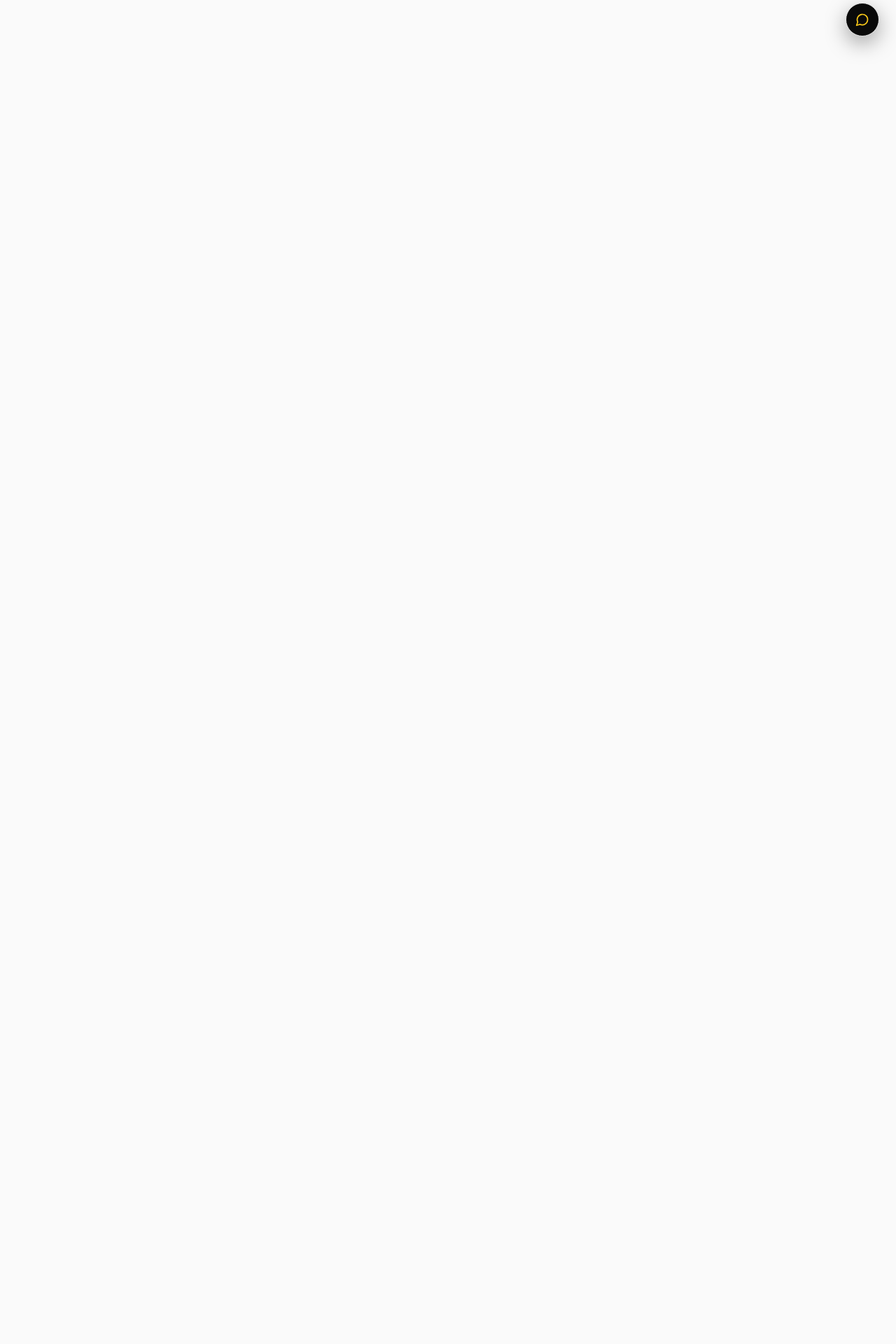
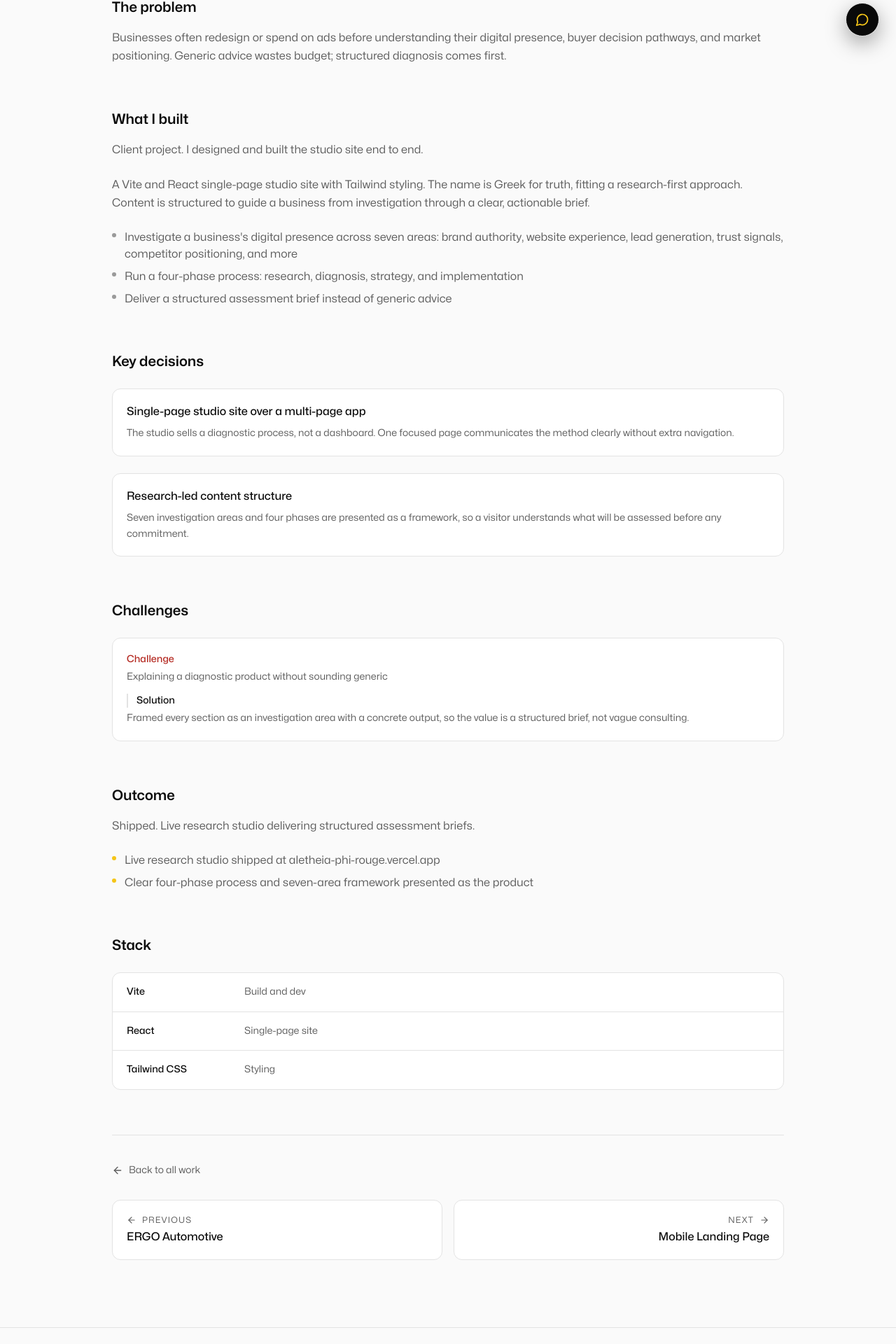
Before and after one commit to Arem-ee/arem, a Next.js app: page /work/aletheia in a window 1280 px wide. Before the commit this address had no page. Shown: the part 716-2636 px from the top of the page at 70% size. Before the commit the page ends 800 px from the top, so only its background shows below. Built offline with nearby package versions, Linux system fonts and the light colour scheme.

Commit message:
work case studies: /work/[slug] 8-part pages, row title + case-study links, /projects redirect, sitemap

```diff
--- a/next.config.ts
+++ b/next.config.ts
@@ -27,6 +27,13 @@ const nextConfig: NextConfig = {
   poweredByHeader: false,
   compress: true,
   reactStrictMode: true,
+  redirects: async () => [
+    {
+      source: "/projects/:slug",
+      destination: "/work/:slug",
+      permanent: true,
+    },
+  ],
   turbopack: {
     root: process.cwd(),
   },
--- a/src/app/sitemap.ts
+++ b/src/app/sitemap.ts
@@ -21,7 +21,7 @@ export default function sitemap(): MetadataRoute.Sitemap {
   }));
 
   const projectRoutes = getAllProjectSlugs().map((slug) => ({
-    url: `${baseUrl}/projects/${slug}`,
+    url: `${baseUrl}/work/${slug}`,
     lastModified: new Date(),
     changeFrequency: "monthly" as const,
     priority: 0.7,
--- a/src/app/projects/[slug]/page.tsx
+++ b/src/app/work/[slug]/page.tsx
@@ -1,7 +1,8 @@
 import * as React from "react";
 import Link from "next/link";
 import { notFound } from "next/navigation";
-import { ArrowLeft, ExternalLink } from "lucide-react";
+import { ArrowLeft, ArrowRight, ExternalLink } from "lucide-react";
+import type { Metadata } from "next";
 
 import { Container } from "@/components/ui/container";
 import { Button } from "@/components/ui/button";
@@ -10,12 +11,12 @@ import { Badge } from "@/components/ui/badge";
 import { PageLayout } from "@/components/layout/page-layout";
 import { GitHubIcon } from "@/lib/icons";
 import {
+  getAdjacentProjects,
   getAllProjectSlugs,
   getProjectBySlug,
 } from "@/data/projects";
 import { constructMetadata, projectSchema } from "@/lib/seo";
 import { siteConfig } from "@/constants";
-import type { Metadata } from "next";
 
 interface Props {
   params: Promise<{ slug: string }>;
@@ -30,22 +31,23 @@ export async function generateMetadata({ params }: Props): Promise<Metadata> {
   const project = getProjectBySlug(slug);
   if (!project) return {};
   return constructMetadata({
-    title: project.title,
+    title: `${project.title} case study`,
     description: project.description,
-    path: `/projects/${project.slug}`,
+    path: `/work/${project.slug}`,
   });
 }
 
-export default async function ProjectPage({ params }: Props) {
+export default async function CaseStudyPage({ params }: Props) {
   const { slug } = await params;
   const project = getProjectBySlug(slug);
   if (!project) notFound();
+  const { prev, next } = getAdjacentProjects(slug);
 
   const projectSchemaStr = JSON.stringify(
     projectSchema({
       name: project.title,
       description: project.description,
-      url: `${siteConfig.url}/projects/${project.slug}`,
+      url: `${siteConfig.url}/work/${project.slug}`,
     })
   );
 
@@ -57,14 +59,6 @@ export default async function ProjectPage({ params }: Props) {
       />
       <section className="border-b py-16 md:py-32">
         <Container size="md">
-          <Link
-            href="/#work"
-            className="mb-8 inline-flex items-center gap-2 text-sm text-muted-foreground transition-colors hover:text-foreground"
-          >
-            <ArrowLeft className="h-4 w-4" />
-            Back to work
-          </Link>
-
           <div className="mb-6 flex items-center gap-4">
             <div className="flex h-14 w-14 shrink-0 items-center justify-center rounded-xl bg-primary">
               <span className="text-lg font-bold tracking-tight text-primary-foreground">
@@ -74,7 +68,7 @@ export default async function ProjectPage({ params }: Props) {
             <div className="flex flex-wrap items-center gap-3">
               <Badge>{project.category}</Badge>
               <span className="text-xs uppercase tracking-widest text-muted-foreground">
-                Status: {project.statusNote}
+                {project.statusNote}
               </span>
             </div>
           </div>
@@ -98,7 +92,7 @@ export default async function ProjectPage({ params }: Props) {
             ))}
           </div>
 
-          <div className="flex gap-3">
+          <div className="flex flex-wrap gap-3">
             {project.liveUrl && (
               <Button variant="primary" asChild>
                 <Link href={project.liveUrl} target="_blank" rel="noopener noreferrer">
@@ -123,12 +117,14 @@ export default async function ProjectPage({ params }: Props) {
         <Container size="md">
           <div className="space-y-16">
             <div>
-              <h2 className="mb-4 text-xl font-semibold">The Problem</h2>
+              <h2 className="mb-4 text-xl font-semibold">The problem</h2>
               <p className="leading-relaxed text-muted-foreground">{project.problem}</p>
             </div>
 
             <div>
-              <h2 className="mb-4 text-xl font-semibold">Goals</h2>
+              <h2 className="mb-4 text-xl font-semibold">What I built</h2>
+              <p className="mb-6 leading-relaxed text-muted-foreground">{project.role}</p>
+              <p className="mb-6 leading-relaxed text-muted-foreground">{project.architecture}</p>
               <ul className="space-y-2">
                 {project.goals.map((goal, i) => (
                   <li key={i} className="flex items-start gap-3 text-muted-foreground">
@@ -140,12 +136,7 @@ export default async function ProjectPage({ params }: Props) {
             </div>
 
             <div>
-              <h2 className="mb-4 text-xl font-semibold">Architecture</h2>
-              <p className="leading-relaxed text-muted-foreground">{project.architecture}</p>
-            </div>
-
-            <div>
-              <h2 className="mb-6 text-xl font-semibold">Technical Decisions</h2>
+              <h2 className="mb-6 text-xl font-semibold">Key decisions</h2>
               <div className="space-y-6">
                 {project.technicalDecisions.map((td, i) => (
                   <div key={i} className="rounded-lg border bg-card p-5">
@@ -157,7 +148,7 @@ export default async function ProjectPage({ params }: Props) {
             </div>
 
             <div>
-              <h2 className="mb-6 text-xl font-semibold">Challenges & Solutions</h2>
+              <h2 className="mb-6 text-xl font-semibold">Challenges</h2>
               <div className="space-y-6">
                 {project.challenges.map((c, i) => (
                   <div key={i} className="rounded-lg border bg-card p-5">
@@ -171,7 +162,8 @@ export default async function ProjectPage({ params }: Props) {
             </div>
 
             <div>
-              <h2 className="mb-4 text-xl font-semibold">Results</h2>
+              <h2 className="mb-4 text-xl font-semibold">Outcome</h2>
+              <p className="mb-6 leading-relaxed text-muted-foreground">{project.statusNote}</p>
               <ul className="space-y-2">
                 {project.results.map((result, i) => (
                   <li key={i} className="flex items-start gap-3 text-muted-foreground">
@@ -183,16 +175,57 @@ export default async function ProjectPage({ params }: Props) {
             </div>
 
             <div>
-              <h2 className="mb-4 text-xl font-semibold">Lessons Learned</h2>
-              <ul className="space-y-2">
-                {project.lessonsLearned.map((lesson, i) => (
-                  <li key={i} className="flex items-start gap-3 text-muted-foreground">
-                    <span className="mt-1.5 h-1.5 w-1.5 shrink-0 rounded-full bg-muted-foreground" />
-                    {lesson}
-                  </li>
+              <h2 className="mb-6 text-xl font-semibold">Stack</h2>
+              <div className="overflow-hidden rounded-lg border bg-card">
+                {project.stack.map((s, i) => (
+                  <div
+                    key={s.tech}
+                    className={`flex flex-col gap-1 px-5 py-4 sm:flex-row sm:items-baseline sm:gap-6 ${i > 0 ? "border-t" : ""}`}
+                  >
+                    <span className="w-36 shrink-0 text-sm font-medium text-foreground">{s.tech}</span>
+                    <span className="text-sm leading-relaxed text-muted-foreground">{s.usedFor}</span>
+                  </div>
                 ))}
-              </ul>
+              </div>
             </div>
+
+            <nav aria-label="Case study navigation" className="border-t pt-10">
+              <Link
+                href="/#work"
+                className="mb-8 inline-flex items-center gap-2 text-sm text-muted-foreground transition-colors hover:text-foreground"
+              >
+                <ArrowLeft className="h-4 w-4" />
+                Back to all work
+              </Link>
+              <div className="grid gap-4 sm:grid-cols-2">
+                {prev ? (
+                  <Link
+                    href={`/work/${prev.slug}`}
+                    className="group rounded-lg border bg-card p-5 transition-colors hover:border-primary/50"
+                  >
+                    <span className="mb-1 flex items-center gap-2 text-xs uppercase tracking-widest text-muted-foreground">
+                      <ArrowLeft className="h-3.5 w-3.5" />
+                      Previous
+                    </span>
+                    <span className="font-medium text-foreground">{prev.title}</span>
+                  </Link>
+                ) : (
+                  <span />
+                )}
+                {next && (
+                  <Link
+                    href={`/work/${next.slug}`}
+                    className="group rounded-lg border bg-card p-5 text-right transition-colors hover:border-primary/50"
+                  >
+                    <span className="mb-1 flex items-center justify-end gap-2 text-xs uppercase tracking-widest text-muted-foreground">
+                      Next
+                      <ArrowRight className="h-3.5 w-3.5" />
+                    </span>
+                    <span className="font-medium text-foreground">{next.title}</span>
+                  </Link>
+                )}
+              </div>
+            </nav>
           </div>
         </Container>
       </section>
--- a/src/components/sections/projects.tsx
+++ b/src/components/sections/projects.tsx
@@ -1,5 +1,6 @@
 "use client";
 
+import Link from "next/link";
 import {
   GraduationCap,
   EyeOff,
@@ -79,7 +80,12 @@ function ProjectRow({
                 <Icon className="h-4 w-4" strokeWidth={1.5} aria-hidden="true" />
               </span>
               <h3 className="text-lg font-semibold tracking-tight text-foreground transition-transform duration-300 group-hover:translate-x-1">
-                {project.title}
+                <Link
+                  href={`/work/${project.slug}`}
+                  className="decoration-primary underline-offset-4 hover:underline"
+                >
+                  {project.title}
+                </Link>
               </h3>
             </div>
             <p className="mt-4 max-w-prose text-xs leading-[1.8] text-muted-foreground sm:text-[13px]">
@@ -96,6 +102,12 @@ function ProjectRow({
               ))}
             </ul>
             <div className="flex items-center gap-5 md:justify-end">
+              <Link
+                href={`/work/${project.slug}`}
+                className="whisper-label decoration-primary underline-offset-4 transition-colors hover:underline"
+              >
+                Case study
+              </Link>
               {project.liveUrl && (
                 <a
                   href={project.liveUrl}
--- a/src/data/projects/index.ts
+++ b/src/data/projects/index.ts
@@ -22,6 +22,13 @@ export const projectDetails: ProjectDetail[] = [
     ],
     architecture:
       "Next.js frontend with Supabase for auth and storage, Paystack for payments, and Tailwind for styling. The student and admin experiences are separate dashboards over the same data model: exams, questions, attempts, and leaderboard scores. Leaderboards compute per exam from attempt data.",
+    role: "Sole builder and founder. I own the product, the architecture, and the engineering.",
+    stack: [
+      { tech: "Next.js", usedFor: "Student practice flow and admin dashboards" },
+      { tech: "Supabase", usedFor: "Auth, Postgres, and storage" },
+      { tech: "Paystack", usedFor: "Bank transfer and card payments" },
+      { tech: "Tailwind CSS", usedFor: "Styling" },
+    ],
     technicalDecisions: [
       {
         decision: "Supabase over a custom API",
@@ -83,6 +90,13 @@ export const projectDetails: ProjectDetail[] = [
     ],
     architecture:
       "A smart contract on Monad stores encrypted balance commitments. Deposits commit a hidden amount; withdrawals reveal only what moves. The frontend is a React SPA using Wagmi, with keys generated and held client-side. Duress mode lives in the client: a PIN change flips the UI to a decoy balance while the real funds stay behind the contract.",
+    role: "Solo hackathon build. I designed and built the contract, the frontend, and the submission.",
+    stack: [
+      { tech: "TypeScript", usedFor: "React frontend with Wagmi" },
+      { tech: "Solidity", usedFor: "Privacy contract on Monad" },
+      { tech: "ZK", usedFor: "Encrypted balance commitments" },
+      { tech: "Monad", usedFor: "Fast finality and near-zero fees" },
+    ],
     technicalDecisions: [
       {
         decision: "Encrypted commitments over a full ZK proof pipeline",
@@ -131,6 +145,13 @@ export const projectDetails: ProjectDetail[] = [
     ],
     architecture:
       "Go service with PostgreSQL via GORM, deployed on Cloud Run. Tenant-aware from the start: every table carries a tenant id, every query scopes to it, and pricing tiers map to feature sets.",
+    role: "Solo build. I designed the tenant-aware model and built the Go service.",
+    stack: [
+      { tech: "Go", usedFor: "Service and long-running evidence jobs" },
+      { tech: "PostgreSQL", usedFor: "Tenant-scoped data store" },
+      { tech: "GORM", usedFor: "ORM layer" },
+      { tech: "Cloud Run", usedFor: "Deploy" },
+    ],
     technicalDecisions: [
       {
         decision: "Go over Node.js",
@@ -178,6 +199,13 @@ export const projectDetails: ProjectDetail[] = [
     ],
     architecture:
       "Next.js frontend with a React Three Fiber configurator rendering the vehicle model. Selections update materials and visible options in the scene. The brand work (logo, wordmark, palette) is applied across the site as the design system.",
+    role: "Client project. I designed and built the site and configurator, plus the logo and identity.",
+    stack: [
+      { tech: "Next.js", usedFor: "Site frontend" },
+      { tech: "Three.js", usedFor: "3D rendering" },
+      { tech: "React Three Fiber", usedFor: "Configurator scene" },
+      { tech: "TypeScript", usedFor: "Build language" },
+    ],
     technicalDecisions: [
       {
         decision: "React Three Fiber over a video-based configurator",
@@ -227,6 +255,12 @@ export const projectDetails: ProjectDetail[] = [
     ],
     architecture:
       "A Vite and React single-page studio site with Tailwind styling. The name is Greek for truth, fitting a research-first approach. Content is structured to guide a business from investigation through a clear, actionable brief.",
+    role: "Client project. I designed and built the studio site end to end.",
+    stack: [
+      { tech: "Vite", usedFor: "Build and dev" },
+      { tech: "React", usedFor: "Single-page site" },
+      { tech: "Tailwind CSS", usedFor: "Styling" },
+    ],
     technicalDecisions: [
       {
         decision: "Single-page studio site over a multi-page app",
@@ -275,6 +309,11 @@ export const projectDetails: ProjectDetail[] = [
     ],
     architecture:
       "A Figma design system with components for each section: hero, value proposition, social proof, and call to action. The prototype wires the primary flow end to end, including form states and error handling.",
+    role: "Solo design exercise. Mobile-first canvas, interactive prototype.",
+    stack: [
+      { tech: "Figma", usedFor: "Design system and interactive prototype" },
+      { tech: "Prototyping", usedFor: "Clickable flow with form states" },
+    ],
     technicalDecisions: [
       {
         decision: "Mobile canvas from the start",
@@ -319,3 +358,15 @@ export function getRelatedProjects(slug: string, count = 2): ProjectDetail[] {
     .filter((p) => p.slug !== slug && p.category === current.category)
     .slice(0, count);
 }
+
+export function getAdjacentProjects(slug: string): {
+  prev: ProjectDetail | undefined;
+  next: ProjectDetail | undefined;
+} {
+  const index = projectDetails.findIndex((p) => p.slug === slug);
+  if (index === -1) return { prev: undefined, next: undefined };
+  return {
+    prev: projectDetails[index - 1],
+    next: projectDetails[index + 1],
+  };
+}
--- a/src/types/index.ts
+++ b/src/types/index.ts
@@ -90,6 +90,8 @@ export interface ProjectDetail extends Project {
   problem: string;
   goals: string[];
   architecture: string;
+  role: string;
+  stack: { tech: string; usedFor: string }[];
   technicalDecisions: { decision: string; rationale: string }[];
   challenges: { challenge: string; solution: string }[];
   results: string[];
```
